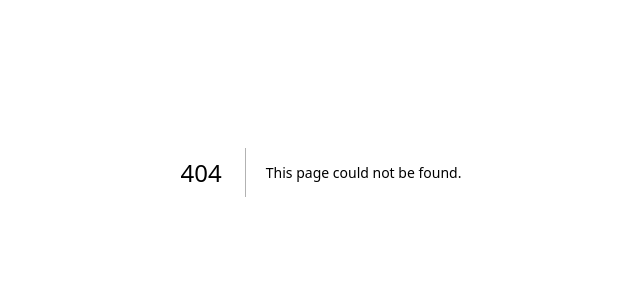
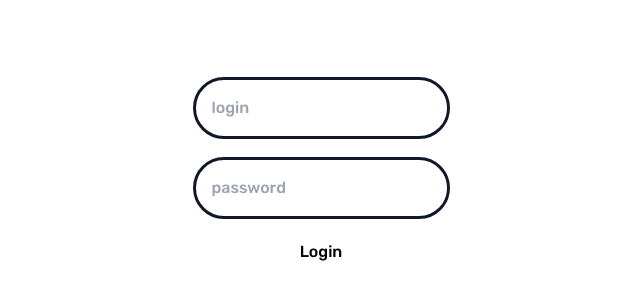
Before and after one commit to mako542b/next-interactive-comments-frontend, a Next.js app: page /login in a window 1280 px wide. Before the commit this address had no page. Shown: the part 228-528 px from the top of the page, without its empty margins (319-959 px from the left). Built offline with nearby package versions, Linux system fonts and the light colour scheme.

Commit message:
returning jwt

```diff
--- a/pages/comments/[section].tsx
+++ b/pages/comments/[section].tsx
@@ -17,4 +17,6 @@ const Section = () => {
       )
 }
 
+
+
 export default Section
--- /dev/null
+++ b/pages/login/index.tsx
@@ -0,0 +1,39 @@
+import { FormEvent, useRef } from "react";
+
+export default function Login() {
+    const loginRef = useRef<HTMLInputElement>(null)
+    const passwordRef = useRef<HTMLInputElement>(null)
+
+    async function handleSubmit(e:FormEvent<HTMLFormElement>) {
+        e.preventDefault()
+        const password = passwordRef?.current?.value
+        const login = loginRef?.current?.value
+        const bodyData = {
+            login,
+            password
+        }
+
+        const response: Response = await fetch('http://localhost:3000/auth/login', {
+            method: 'POST',
+            headers: {
+                'Content-Type': 'application/json',
+                'Accept': 'application/json',
+              },
+            body: JSON.stringify(bodyData)
+        })
+
+        const token = await response.json()
+
+        console.log(token)
+    }
+
+    return (
+      <div>
+        <form onSubmit={handleSubmit} className="grid min-h-screen gap-6 place-content-center">
+            <input ref={loginRef} className="outline outline-gray-900 rounded-full p-4" type="text" placeholder="login"/>
+            <input ref={passwordRef} className="outline outline-gray-900 rounded-full p-4" type="password" placeholder="password"/>
+            <button>Login</button>
+        </form>
+      </div>
+    )
+  }
--- /dev/null
+++ b/pages/login/profile.tsx
@@ -0,0 +1,26 @@
+
+
+
+
+const Profile = () => {
+
+    const handleClick = async () => {
+        const response = await fetch('http://localhost:3000/profile',{
+            headers: {
+                Authorization: "Bearer eyJhbGciOiJIUzI1NiIsInR5cCI6IkpXVCJ9.eyJ1c2VybmFtZSI6IlRlc3QiLCJzdWIiOiI2M2E3MWUxY2JjYzVlMTBjZTkyZmI3NjAiLCJpYXQiOjE2NzE5MTk4NDAsImV4cCI6MTY3MTkxOTk2MH0.oqX-4iJY5v13vcZ6aee2hapA6ExkfSsg1CeQC5qHlWU"
+            }
+        })
+        const data = await response.json()
+        console.log(data)
+    }
+
+
+
+    return (
+        <div>
+            <button onClick={handleClick}>Get User</button>
+        </div>
+    )
+}
+
+export default Profile
```
